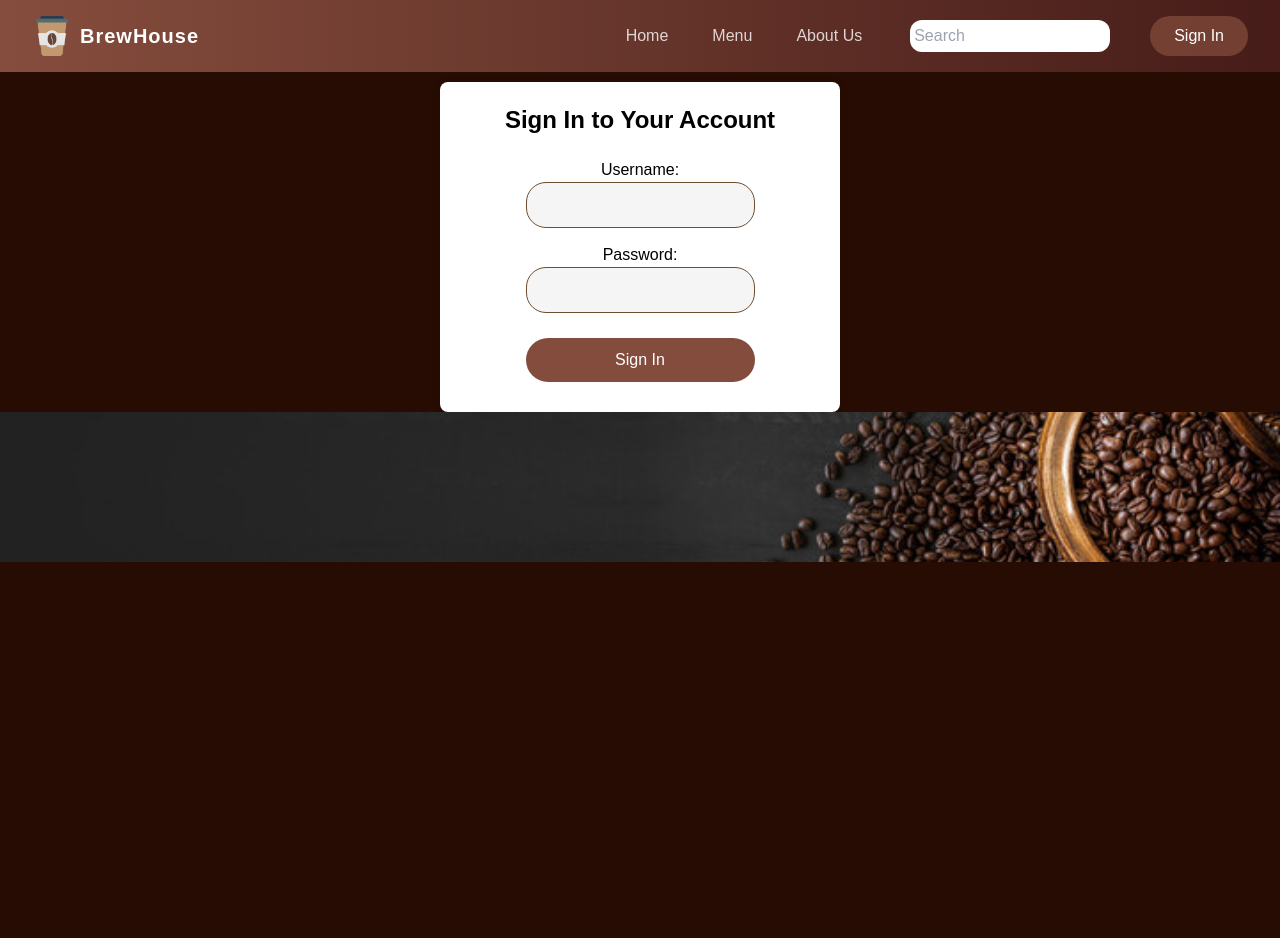
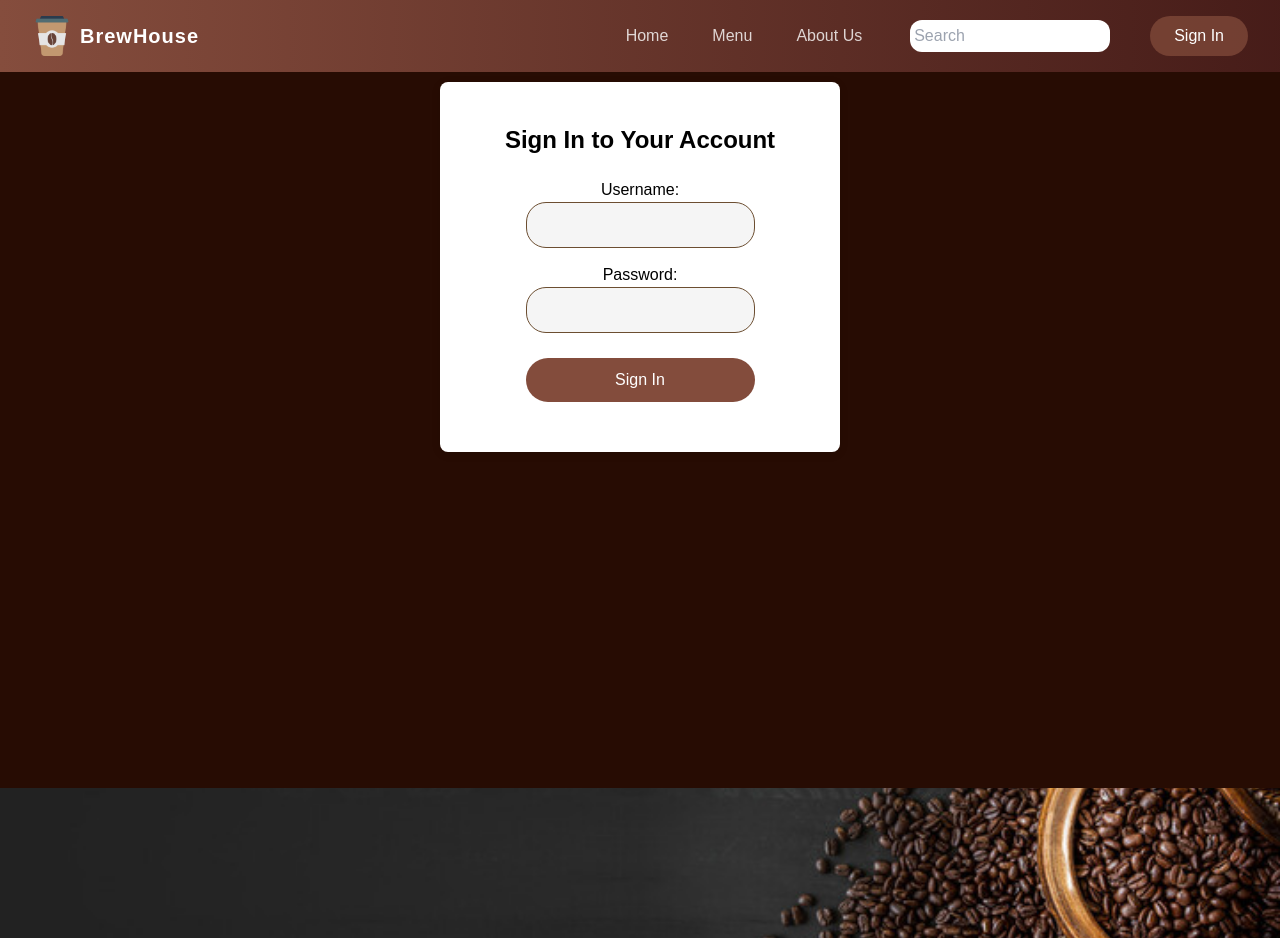
Before and after one commit to Venamora/HouseBrew, a React (Vite) app: page /signin in a window 1280 px wide. Before the commit the page ends 800 px from the top, so only its background shows below. Built offline with nearby package versions, Linux system fonts and the light colour scheme; a web font is replaced by a local one.

Commit message:
make a break

```diff
--- a/src/App.jsx
+++ b/src/App.jsx
@@ -6,6 +6,7 @@ import Home from './components/Home/Home';
 import Menu from './components/Menu/Menu';
 import Footer from './components/Footer/Footer';
 import SignIn from './components/Sign In/SignIn';
+import Break from './components/Break/Break';
 import { BrowserRouter as Router, Routes, Route } from 'react-router-dom';
 
 
@@ -25,7 +26,7 @@ const App = () => {
     <div className = "overflow-x-hidden">
     <NavBar />
     <Routes>
-      <Route path="/signin" element={<SignIn />} />
+      <Route path="/signin" element={<><SignIn /><Break /></>} />
       <Route path="/" element={<><Home/><Menu/></>} />
     </Routes>
     <Footer/>
--- /dev/null
+++ b/src/components/Break/Break.jsx
@@ -0,0 +1,25 @@
+import React from 'react'
+
+const Break = () => {
+  return (
+    <div>
+        <br />
+        <br />
+        <br />
+        <br />
+        <br />
+        <br />
+        <br />
+        <br />
+        <br />
+        <br />
+        <br />
+        <br />
+        <br />
+        <br />
+
+    </div>
+  )
+}
+
+export default Break
--- a/src/components/Sign In/SignIn.jsx
+++ b/src/components/Sign In/SignIn.jsx
@@ -14,7 +14,7 @@ const SignIn = () => {
         setPassword('');
     };
     return (
-        <div className="signin-container">
+        <div className="signin-container scale-100 py-10">
         <h1>Sign In  to Your Account</h1>
         <form className="signin-form" onSubmit={handleSubmit}>
           <div className="input-group">
```
